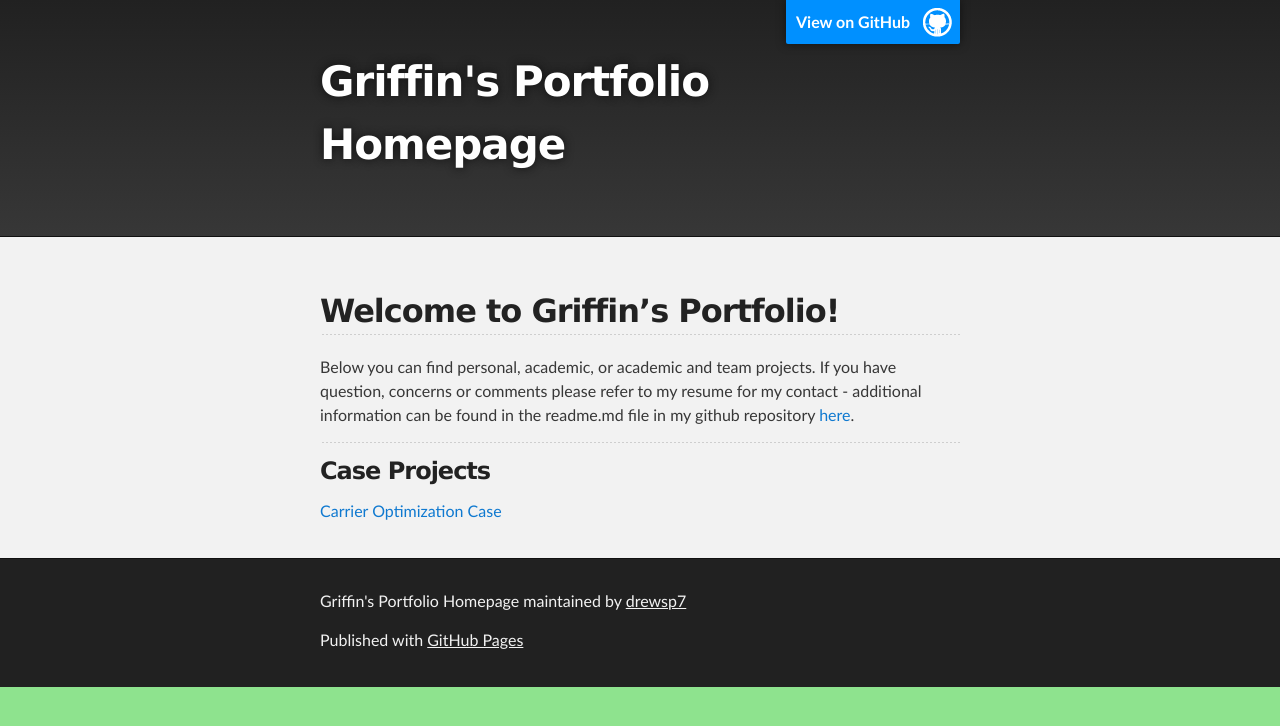
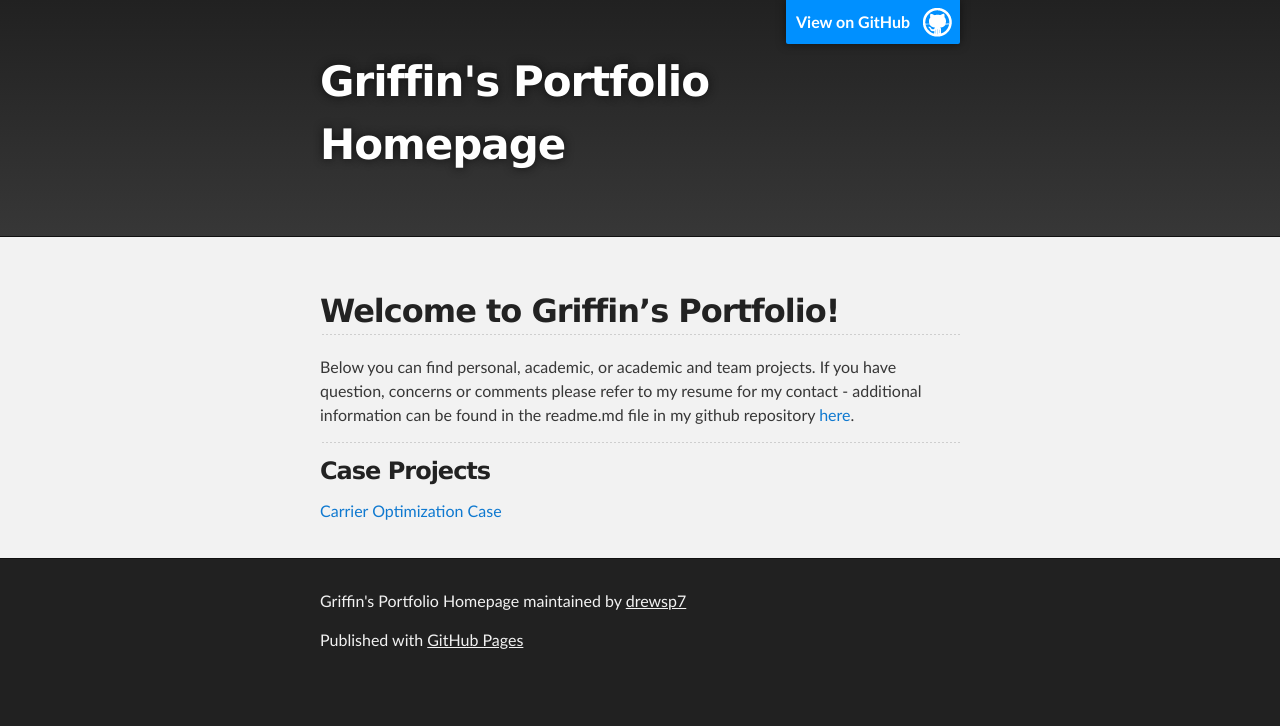
Before and after one commit to drewsp7/griffinsalyer.github.io, a Jekyll site: the page built from index.md, in a window 1280 px wide. Shown: the top 726 px of the page. Built offline with Jekyll 4.4.1, drawn with Linux system fonts in a browser that asks for light colours; our own code applies the rules of GitHub Pages for plain Markdown files; the repository's description, which GitHub fills in, is left out.

Commit message:
Update jekyll-theme-slate.scss

```diff
--- a/_sass/jekyll-theme-slate.scss
+++ b/_sass/jekyll-theme-slate.scss
@@ -46,7 +46,7 @@ Theme Styles
 body {
   box-sizing: border-box;
   color:#373737; // 373737 - text
-  background: #8ee38e; //very bottom //212121
+  background: #212121; //very bottom //212121
   font-size: 16px;
   font-family: 'Myriad Pro', Calibri, Helvetica, Arial, sans-serif;
   line-height: 1.5;
```
